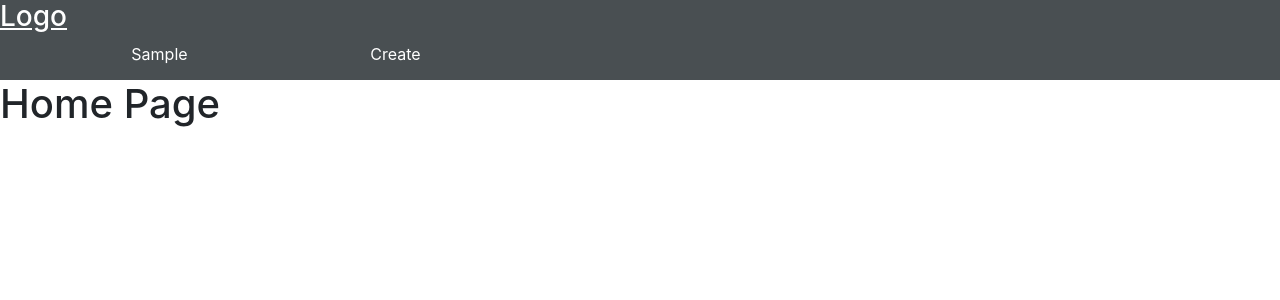
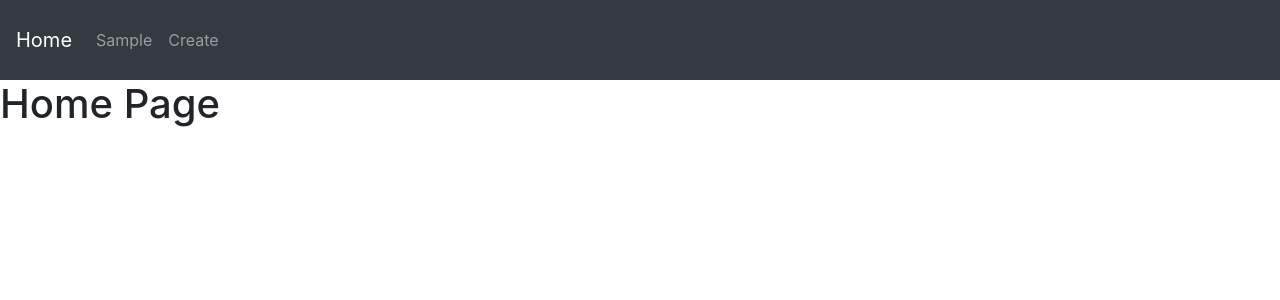
Before and after one commit to jandreasian/social-links, a React app in the folder client/: page / in a window 1280 px wide. Shown: the top 300 px of the page. Built offline with nearby package versions, Linux system fonts and the light colour scheme; the HTML template or start-up script is replaced by a standard one.

Commit message:
Updated Nav bar to use bootstraps Navbar

```diff
--- a/client/src/App.js
+++ b/client/src/App.js
@@ -1,9 +1,10 @@
 import React from "react";
-import Nav from "./Nav";
 import Create from "./Create";
 import Sample from "./Sample";
 import UserLinks from "./UserLinks";
 import { BrowserRouter as Router, Switch, Route } from "react-router-dom";
+import Nav from "react-bootstrap/Nav";
+import Navbar from "react-bootstrap/Navbar";
 
 export const UserLinkRoute = ({ component: Component, ...rest }) => {
   return <Route {...rest} component={(props) => <Component {...props} />} />;
@@ -15,7 +16,13 @@ export const PublicRoute = ({ component: Component, ...rest }) => {
       {...rest}
       component={(props) => (
         <div>
-          <Nav /> {/* HEADER ALWAYS VISIBLE */}
+          <Navbar bg="dark" variant="dark">
+            <Navbar.Brand href="/">Home</Navbar.Brand>
+            <Nav className="mr-auto">
+              <Nav.Link href="/sample">Sample</Nav.Link>
+              <Nav.Link href="/create">Create</Nav.Link>
+            </Nav>
+          </Navbar>
           <Component {...props} />
         </div>
       )}
--- a/client/src/Nav.js
+++ /dev/null
@@ -1,29 +0,0 @@
-import React from "react";
-import "./style.css";
-import { Link } from "react-router-dom";
-
-const navStyle = {
-  color: "white",
-};
-
-class Nav extends React.Component {
-  render() {
-    return (
-      <nav>
-        <Link style={navStyle} to="/">
-          <h3>Logo</h3>
-        </Link>
-        <ul className="navLinks">
-          <Link style={navStyle} to="/sample">
-            <li>Sample</li>
-          </Link>
-          <Link style={navStyle} to="/create">
-            <li>Create</li>
-          </Link>
-        </ul>
-      </nav>
-    );
-  }
-}
-
-export default Nav;
```
